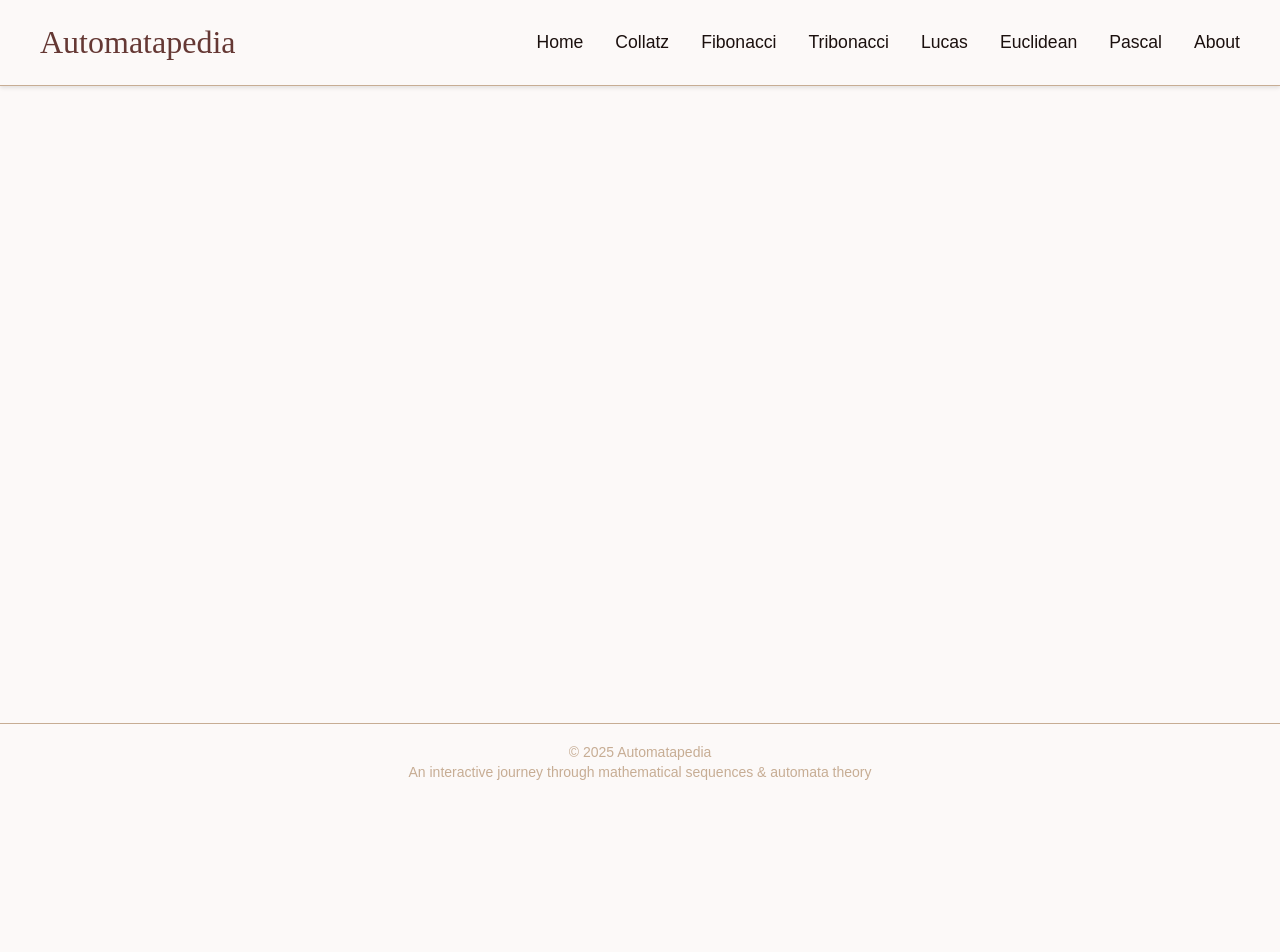
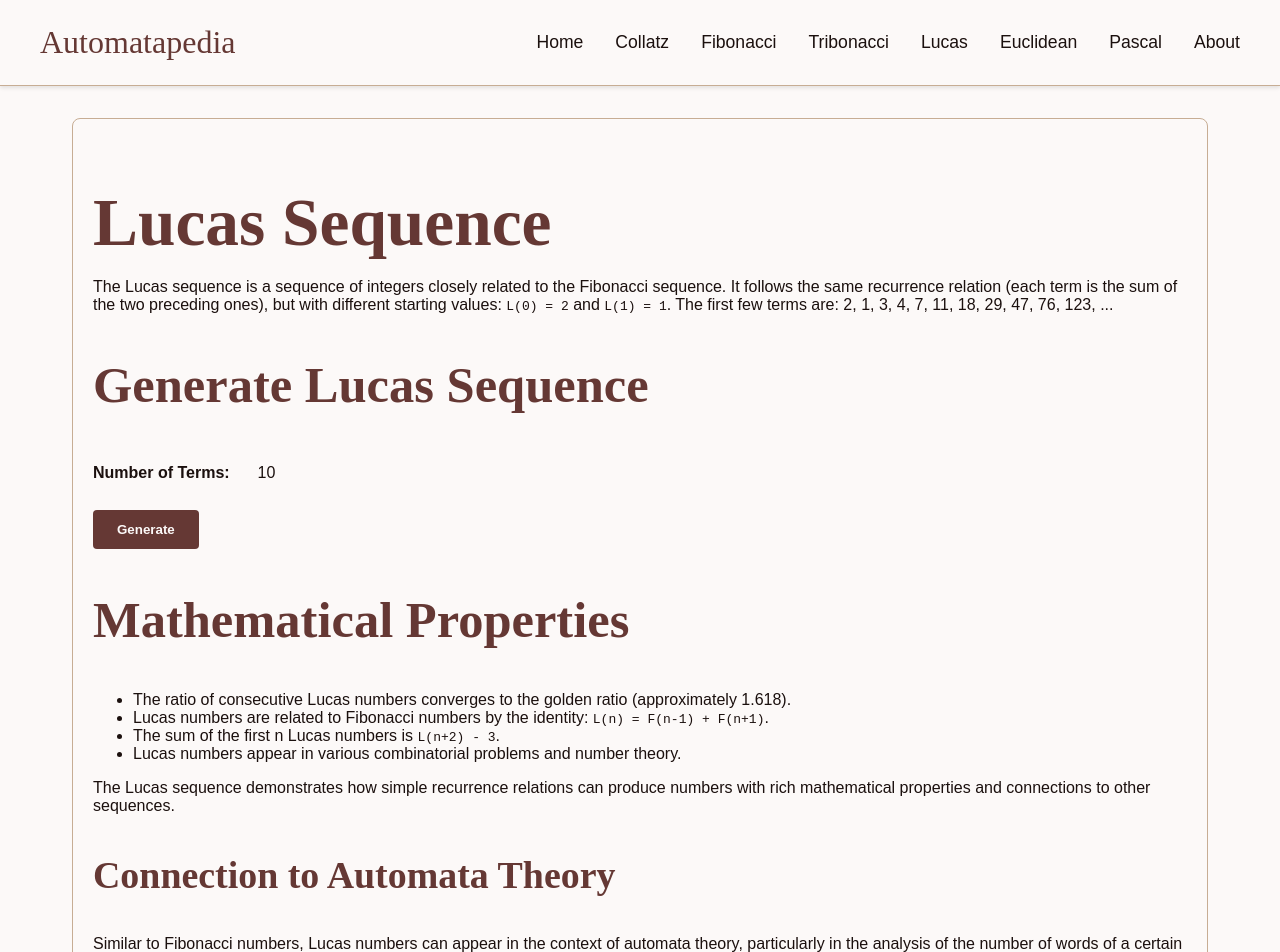
Before and after one commit to adiluexe/automatapedia, a React (Vite) app in the folder automatapedia/: page /lucas in a window 1280 px wide. Shown: the top 952 px of the page. Before the commit the page ends 800 px from the top, so only its background shows below. Built offline with nearby package versions, Linux system fonts and the light colour scheme; a web font is replaced by a local one.

Commit message:
feat(lucas): add Lucas sequence page with interactive generator

```diff
--- a/automatapedia/src/App.tsx
+++ b/automatapedia/src/App.tsx
@@ -4,7 +4,8 @@ import "./index.css";
 import HomePage from "./pages/HomePage";
 import CollatzPage from "./pages/CollatzPage";
 import FibonacciPage from "./pages/FibonacciPage";
-import TribonacciPage from "./pages/TribonacciPage"; // Added import
+import TribonacciPage from "./pages/TribonacciPage";
+import LucasPage from "./pages/LucasPage"; // Added import
 import PascalPage from "./pages/PascalPage";
 // Import other pages if they exist
 
@@ -93,6 +94,15 @@ const App: React.FC = () => {
             />{" "}
             {/* Added route */}
             <Route
+              path="/lucas"
+              element={
+                <AnimatedPage>
+                  <LucasPage />
+                </AnimatedPage>
+              }
+            />{" "}
+            {/* Added route */}
+            <Route
               path="/pascal"
               element={
                 <AnimatedPage>
--- a/automatapedia/src/pages/LucasPage.tsx
+++ b/automatapedia/src/pages/LucasPage.tsx
@@ -1,50 +1,117 @@
 import React, { useState } from "react";
 import { generateLucasSequence } from "../sequences/lucas";
-import "../App.css";
+import "./SequencePage.css"; // Common styles for sequence pages
 
 const LucasPage: React.FC = () => {
-  const [terms, setTerms] = useState<number>(10);
+  const [numTerms, setNumTerms] = useState<number>(10);
   const [sequence, setSequence] = useState<number[]>(generateLucasSequence(10));
+  const [showSequence, setShowSequence] = useState<boolean>(false);
 
-  const handleInputChange = (event: React.ChangeEvent<HTMLInputElement>) => {
-    const numTerms = parseInt(event.target.value, 10);
-    if (!isNaN(numTerms) && numTerms > 0) {
-      setTerms(numTerms);
+  const handleGenerateSequence = () => {
+    if (numTerms > 0) {
       setSequence(generateLucasSequence(numTerms));
-    } else if (event.target.value === "") {
-      setTerms(0);
+      setShowSequence(true);
+    } else {
       setSequence([]);
+      setShowSequence(false);
     }
   };
 
+  const handleNumTermsChange = (event: React.ChangeEvent<HTMLInputElement>) => {
+    const value = parseInt(event.target.value, 10);
+    setNumTerms(isNaN(value) || value <= 0 ? 0 : value);
+    setShowSequence(false); // Hide sequence when input changes
+  };
+
   return (
-    <div className="container">
+    <div className="container sequence-page">
+      <header className="sequence-header">
         <h1>Lucas Sequence</h1>
-      <div className="input-container">
-        <label htmlFor="terms">Number of terms: </label>
+        <p className="sequence-intro">
+          The Lucas sequence is a sequence of integers closely related to the
+          Fibonacci sequence. It follows the same recurrence relation (each term
+          is the sum of the two preceding ones), but with different starting
+          values: <code>L(0) = 2</code> and <code>L(1) = 1</code>. The first few
+          terms are: 2, 1, 3, 4, 7, 11, 18, 29, 47, 76, 123, ...
+        </p>
+      </header>
+
+      <section className="interactive-generator">
+        <h2>Generate Lucas Sequence</h2>
+        <div className="input-grid">
+          <label htmlFor="numTerms">Number of Terms:</label>
           <input
             type="number"
-          id="terms"
-          value={terms === 0 ? "" : terms}
-          onChange={handleInputChange}
+            id="numTerms"
+            value={numTerms === 0 ? "" : numTerms} // Show empty string if numTerms is 0 for better UX
+            onChange={handleNumTermsChange}
             min="1"
           />
         </div>
-      <div className="sequence-container">
+        <button onClick={handleGenerateSequence} className="generate-button">
+          Generate
+        </button>
+      </section>
+
+      {showSequence && sequence.length > 0 && (
+        <section className="results">
+          <h2>Results:</h2>
+          <p>Generated {sequence.length} terms of the Lucas sequence.</p>
+          <div className="visualization-placeholder">
+            {/* Placeholder for chart visualization */}
+            <p>(Chart/Visualization Area for Lucas Sequence)</p>
+          </div>
+          <div className="sequence-values">
+            <h3>Sequence Values:</h3>
+            <div className="sequence-list">
               {sequence.map((num, index) => (
-          <span key={index} className="sequence-element">
-            {num}
+                <code key={index} className="sequence-element">
+                  L({index}) = {num}
                   {index < sequence.length - 1 ? ", " : ""}
-          </span>
+                </code>
               ))}
             </div>
-      <div className="info-container">
+          </div>
+        </section>
+      )}
+
+      <section className="sequence-info">
+        <h2>Mathematical Properties</h2>
+        <ul>
+          <li>
+            The ratio of consecutive Lucas numbers converges to the golden ratio
+            (approximately 1.618).
+          </li>
+          <li>
+            Lucas numbers are related to Fibonacci numbers by the identity:{" "}
+            <code>L(n) = F(n-1) + F(n+1)</code>.
+          </li>
+          <li>
+            The sum of the first n Lucas numbers is <code>L(n+2) - 3</code>.
+          </li>
+          <li>
+            Lucas numbers appear in various combinatorial problems and number
+            theory.
+          </li>
+        </ul>
         <p>
-          The Lucas sequence is a generalization of the Fibonacci sequence. The
-          standard Lucas numbers begin with L_0 = 2 and L_1 = 1, and each
-          subsequent number is the sum of the two preceding ones.
+          The Lucas sequence demonstrates how simple recurrence relations can
+          produce numbers with rich mathematical properties and connections to
+          other sequences.
         </p>
-      </div>
+        <h3>Connection to Automata Theory</h3>
+        <p>
+          Similar to Fibonacci numbers, Lucas numbers can appear in the context
+          of automata theory, particularly in the analysis of the number of
+          words of a certain length accepted by specific finite automata or
+          generated by certain grammars. The underlying linear recurrence
+          relation is common in such combinatorial enumerations. For example,
+          counting paths in specific graph structures that can be modeled by
+          automata might lead to Lucas numbers or related sequences. Their
+          properties, like the connection to the golden ratio, also tie into the
+          study of the growth rates of formal languages.
+        </p>
+      </section>
     </div>
   );
 };
--- a/automatapedia/src/sequences/lucas.ts
+++ b/automatapedia/src/sequences/lucas.ts
@@ -1,14 +1,15 @@
-export const generateLucasSequence = (terms: number): number[] => {
-  if (terms <= 0) {
-    return [];
+export const generateLucasSequence = (count: number): number[] => {
+  if (count <= 0) return [];
+
+  const sequence: number[] = [];
+  if (count >= 1) {
+    sequence.push(2); // L(0) = 2
   }
-  if (terms === 1) {
-    return [2]; // L_0 = 2
+  if (count >= 2) {
+    sequence.push(1); // L(1) = 1
   }
 
-  const sequence: number[] = [2, 1]; // L_0 = 2, L_1 = 1
-
-  for (let i = 2; i < terms; i++) {
+  for (let i = 2; i < count; i++) {
     const nextValue = sequence[i - 1] + sequence[i - 2];
     sequence.push(nextValue);
   }
```
Lines whose indentation alone changed are shown as unchanged.
